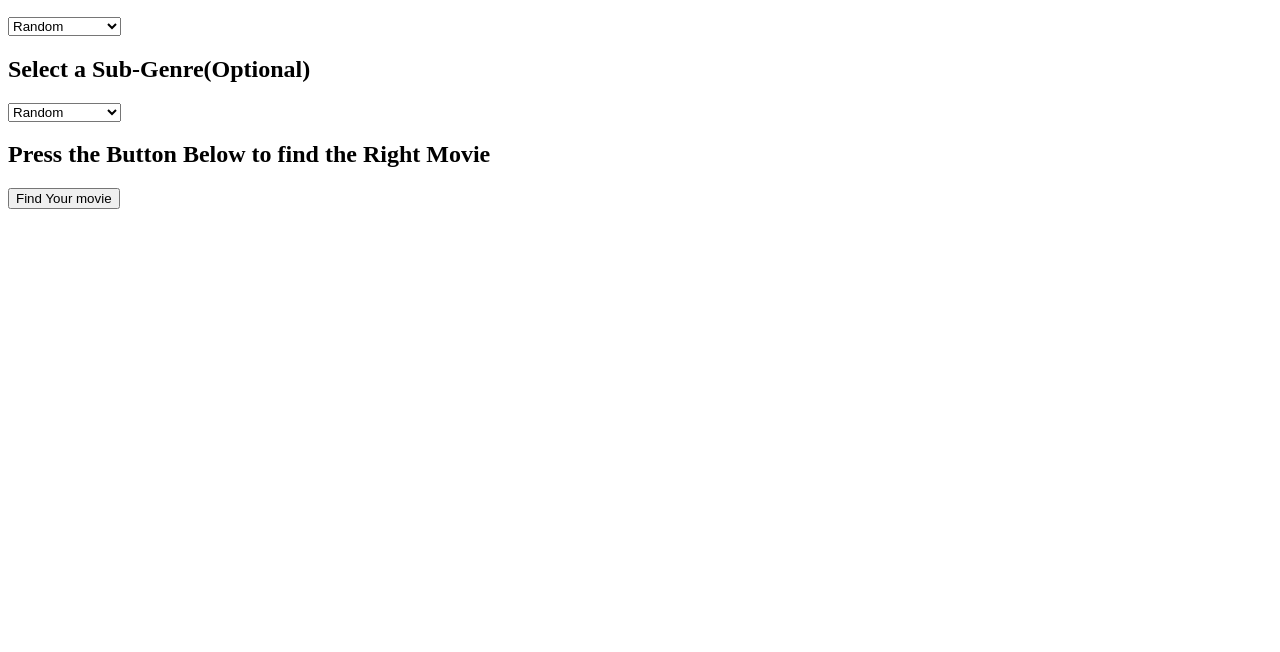
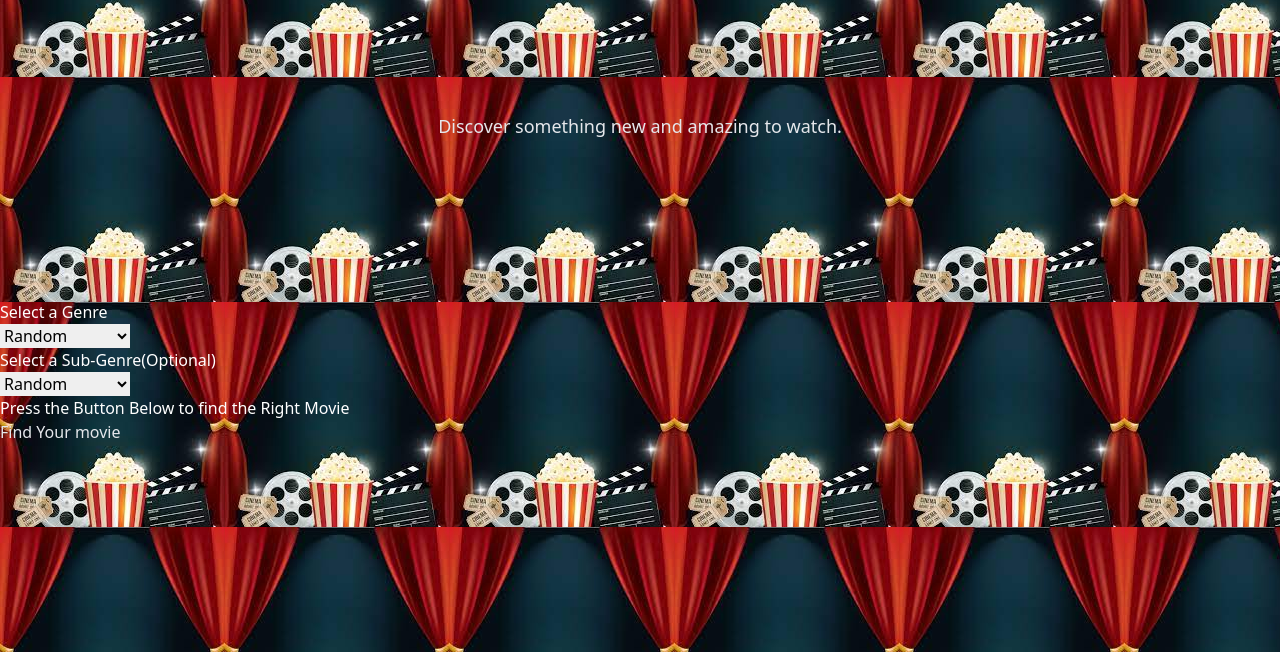
Before and after one commit to NicholasConradHolzer/fgdp-GitQuotes, a plain HTML site: page index.html in a window 1280 px wide. Shown: the part 148-800 px from the top of the page. Drawn offline with nearby package versions, Linux system fonts and the light colour scheme.

Commit message:
Psuedo-code

```diff
--- a/assets/js/script.js
+++ b/assets/js/script.js
@@ -19,8 +19,17 @@ var parameters = function (event){
     return res.json();
     })
     .then(function (data){
-        console.log(data.total_results);
         console.log(data);
+        var resultsParam= data.total_results
+        console.log(resultsParam);
+        // Use resultsParam to randomly select a movie
+        // Max results per page = 20
+        // we will want to divide resultsParam by 20( example 35/20= 1.75), drop the decimal values, then add 1 to get the page number
+        // once we have a page number, we want to randomly select a number 1-20, subtract 1, (or randInt 0-19) to get a random title
+        // Take random page, add it to api search/call with random movie position in array
+        // call api again with that info
+        // get title from second api call, pass it through second api (omdb) to get poster
+        // Populate title, tagline (mayber other info?) from first api, populate poster with second api.
     })
     .catch(function (err) {
         console.error(err);
--- a/index.html
+++ b/index.html
@@ -5,8 +5,8 @@
     <meta http-equiv="X-UA-Compatible" content="IE=edge">
     <meta name="viewport" content="width=device-width, initial-scale=1.0">
     <meta name="description" content="Fly Guy Development Partners take you on a wild ride through your favorite movie quotes.">
-    <!-- <link href="https://unpkg.com/tailwindcss@^2/dist/tailwind.min.css" rel="stylesheet">
-    <link rel="stylesheet" href="/assets/css/style.css"> -->
+    <link href="https://unpkg.com/tailwindcss@^2/dist/tailwind.min.css" rel="stylesheet">
+    <link rel="stylesheet" href="/assets/css/style.css">
     <title>Random Movie</title>
 </head>
 <body>
```
